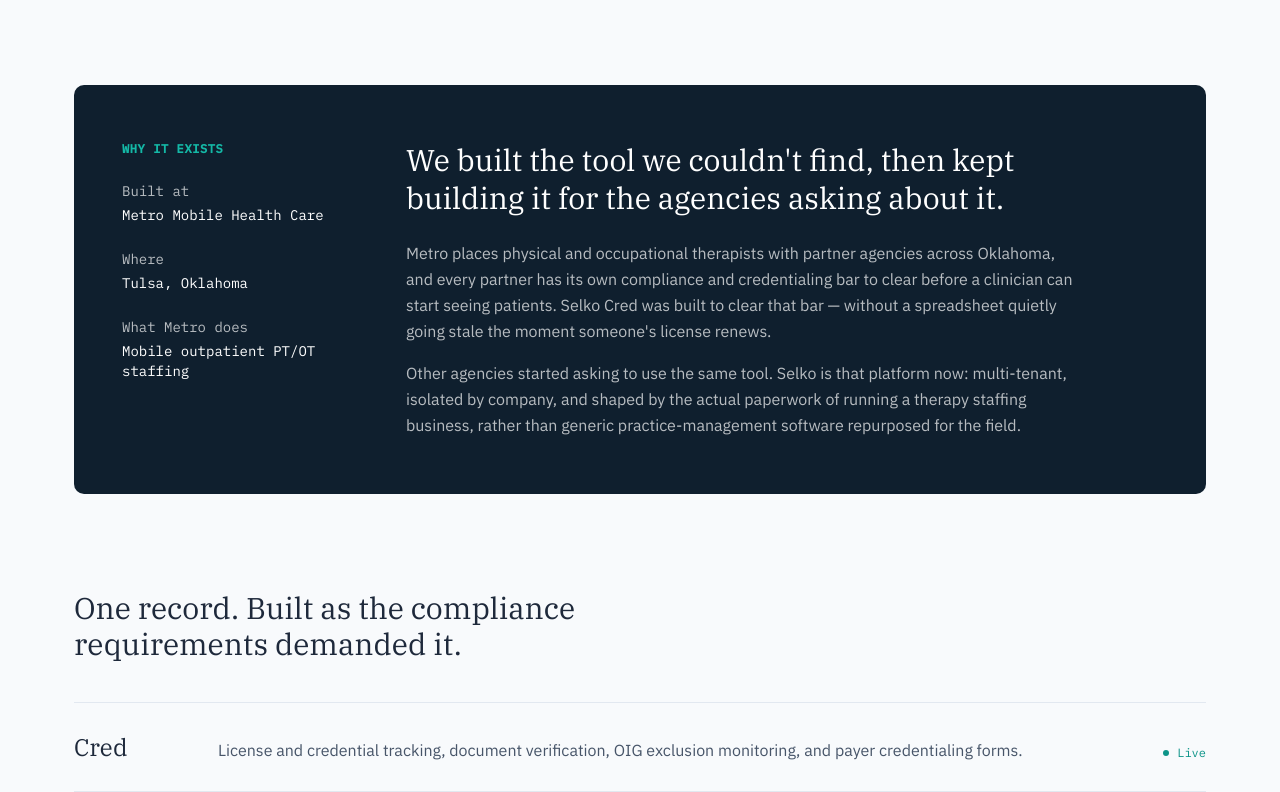
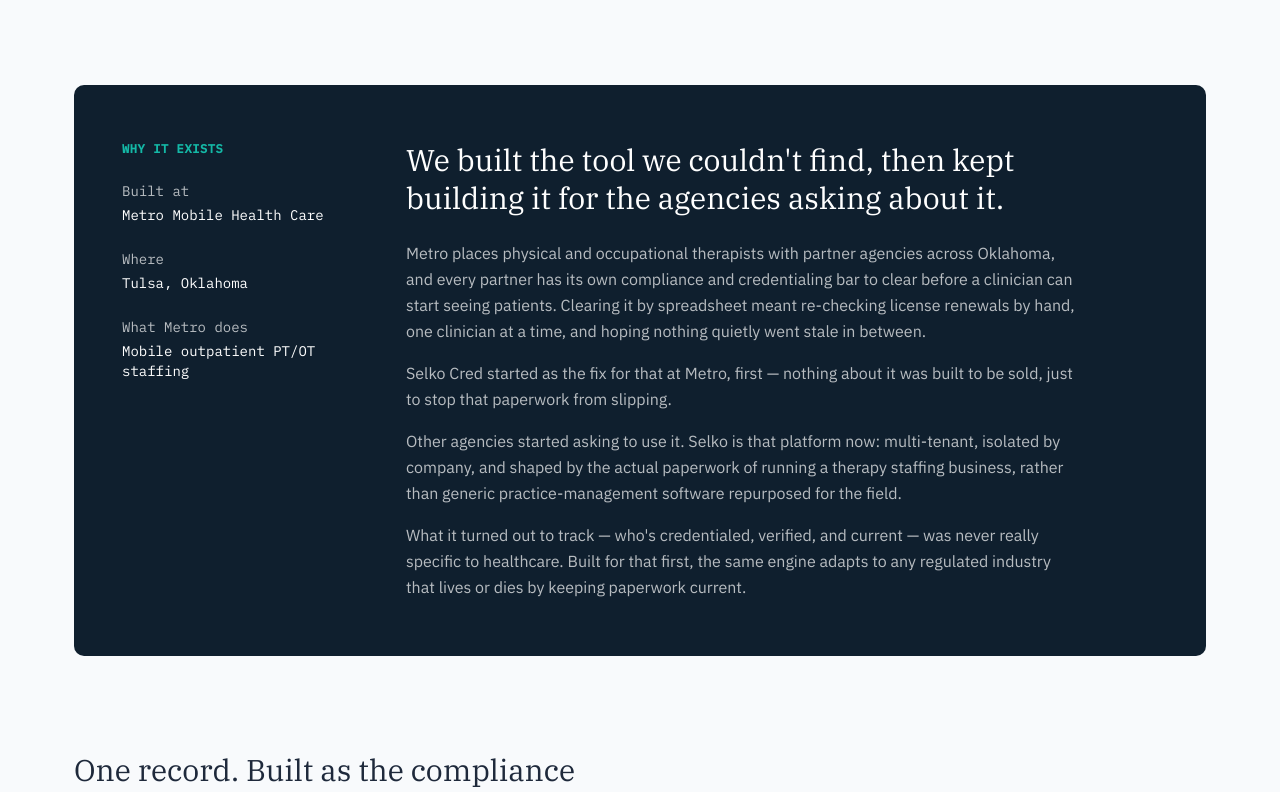
Before and after one commit to metromobilehc-beep/selko-site, a Next.js app: page / in a window 1280 px wide. Shown: the part 658-1450 px from the top of the page. Built offline with nearby package versions, Linux system fonts and the light colour scheme.

Commit message:
Add files via upload

```diff
--- a/app/page.js
+++ b/app/page.js
@@ -81,16 +81,29 @@
                   Metro places physical and occupational therapists with
                   partner agencies across Oklahoma, and every partner has its
                   own compliance and credentialing bar to clear before a
-                  clinician can start seeing patients. Selko Cred was built
-                  to clear that bar — without a spreadsheet quietly going
-                  stale the moment someone's license renews.
+                  clinician can start seeing patients. Clearing it by
+                  spreadsheet meant re-checking license renewals by hand, one
+                  clinician at a time, and hoping nothing quietly went stale
+                  in between.
                 </p>
                 <p>
-                  Other agencies started asking to use the same tool. Selko
-                  is that platform now: multi-tenant, isolated by company,
-                  and shaped by the actual paperwork of running a therapy
+                  Selko Cred started as the fix for that at Metro, first —
+                  nothing about it was built to be sold, just to stop that
+                  paperwork from slipping.
+                </p>
+                <p>
+                  Other agencies started asking to use it. Selko is that
+                  platform now: multi-tenant, isolated by company, and
+                  shaped by the actual paperwork of running a therapy
                   staffing business, rather than generic practice-management
                   software repurposed for the field.
+                </p>
+                <p>
+                  What it turned out to track — who's credentialed,
+                  verified, and current — was never really specific to
+                  healthcare. Built for that first, the same engine adapts
+                  to any regulated industry that lives or dies by keeping
+                  paperwork current.
                 </p>
               </div>
             </div>
```
